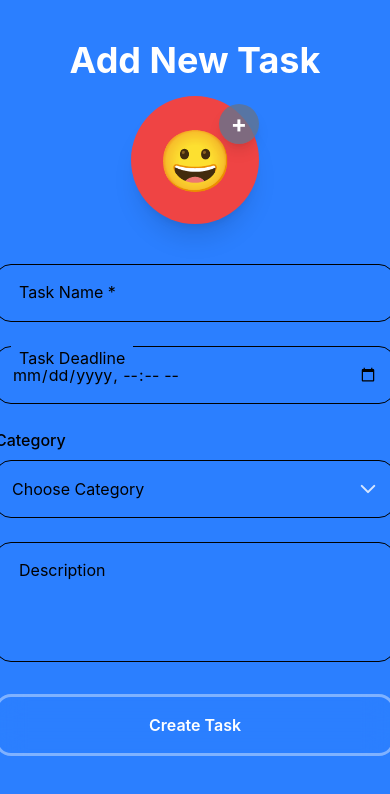
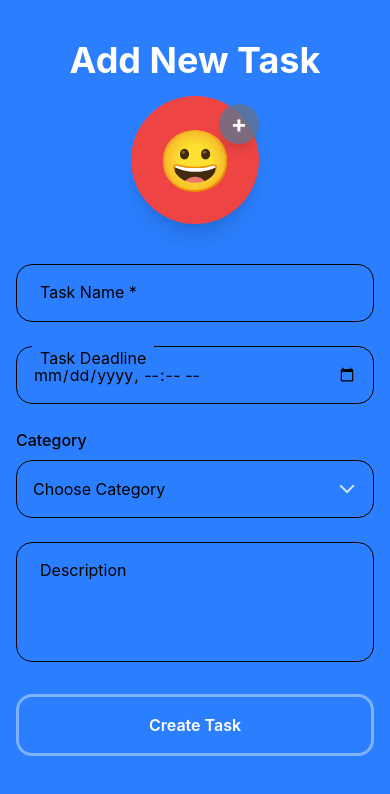
Before and after one commit to Noushidh/taskflow-pro, a React (Vite) app: page /add-task in a window 390 px wide. Shown: the top 794 px of the page. Built offline with nearby package versions, Linux system fonts and the light colour scheme; what notyf would draw is missing.

Commit message:
check and find the issue and fix the code of mobile screen problem

```diff
--- a/src/App.tsx
+++ b/src/App.tsx
@@ -13,7 +13,7 @@ function App() {
   useEffect(() => {
     const interval = setInterval(() => {
       setBgIndex((prev) => (prev + 1) % APP_BACKGROUNDS.length);
-    }, 10000); // change every 10 seconds
+    }, 10000);
 
     return () => clearInterval(interval);
   }, []);
--- a/src/components/FormInput.tsx
+++ b/src/components/FormInput.tsx
@@ -24,7 +24,7 @@ function FormInput({
         placeholder=" "
         className={`
       peer
-      w-100
+      w-full
       p-4
       rounded-2xl
       bg-transparent
@@ -42,15 +42,13 @@ function FormInput({
     absolute
     left-4
     px-2
-bg-blue-500      transition-all
+    bg-blue-500
+    transition-all
     duration-200
-
     peer-placeholder-shown:top-4
     peer-placeholder-shown:text-base
-
     peer-focus:-top-3
     peer-focus:text-sm
-
     text-black
   "
 >
--- a/src/components/TaskForm.tsx
+++ b/src/components/TaskForm.tsx
@@ -48,8 +48,8 @@ function TaskForm() {
       deadline,
       category,
       description,
-      pinned:false,
-      completed:false,
+      pinned: false,
+      completed: false,
     };
 
     const tasks: Task[] = JSON.parse(localStorage.getItem("tasks") || "[]");
@@ -65,7 +65,7 @@ function TaskForm() {
   };
 
   return (
-    <div className="max-w-lg mx-auto pb-20">
+    <div className="w-full max-w-lg mx-auto px-4 pb-20">
       <h1 className="text-center text-4xl font-bold text-white">
         {index !== undefined ? "Edit Task" : "Add New Task"}
       </h1>
@@ -108,7 +108,7 @@ function TaskForm() {
 
       <button
         onClick={handleSubmit}
-className="
+        className="
   w-full
   mt-8
   p-4
--- a/src/index.css
+++ b/src/index.css
@@ -1,3 +1,5 @@
+
+
 @import "tailwindcss";
 
 @keyframes vibrateClock {
--- a/src/pages/Home.tsx
+++ b/src/pages/Home.tsx
@@ -143,7 +143,7 @@ function Home() {
   shadow-[0_25px_60px_-15px_rgba(0,0,0,0.5),_inset_0_1px_0_rgba(255,255,255,0.4)]
 "
       >
-        <h1 className="text-3xl  font-bold mb-2">{greeting}</h1>
+        <h1 className="text-3xl font-bold mb-2">{greeting}</h1>
 
         <AnimatePresence mode="wait">
           <motion.p
```
Lines whose indentation alone changed are shown as unchanged.
